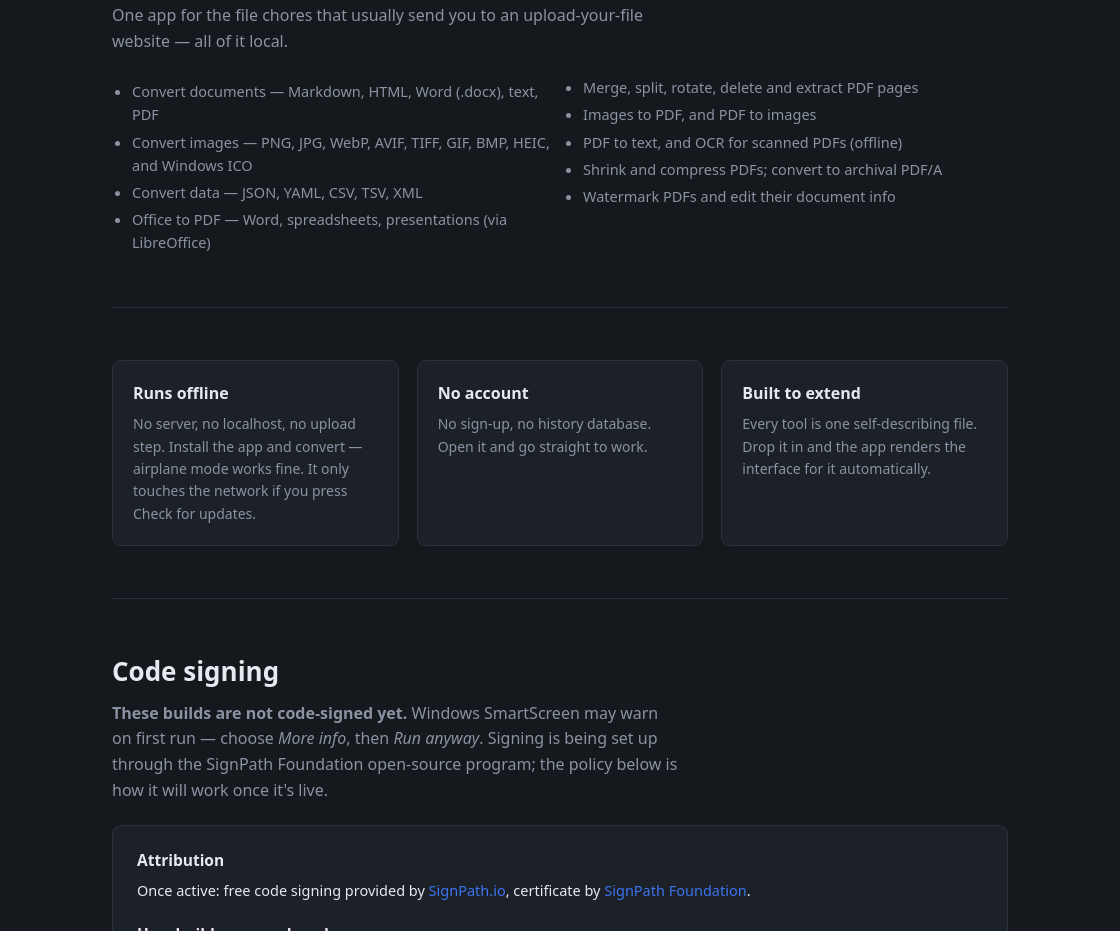
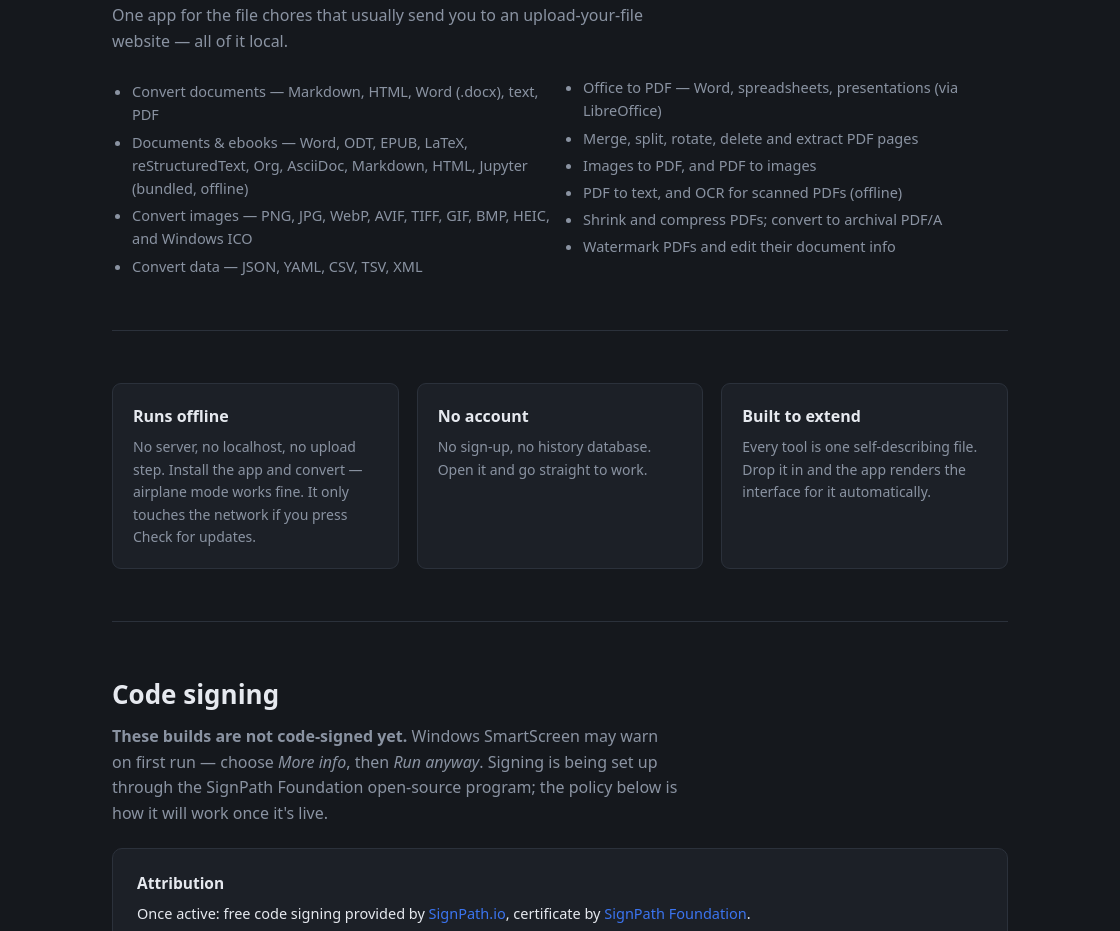
Before and after one commit to AxialForge/jdot-utilities, an Electron app: page docs/index.html in a window 1120 px wide. Shown: the part 1130-2061 px from the top of the page. Drawn offline with Linux system fonts and the light colour scheme.

Commit message:
Document the Documents & Ebooks converter on the site and README
List the new bundled-pandoc tool in the download page's "what it does"
and in the README feature list.

```diff
--- a/docs/index.html
+++ b/docs/index.html
@@ -178,6 +178,7 @@
           upload-your-file website — all of it local.</p>
         <ul>
           <li>Convert documents — Markdown, HTML, Word (.docx), text, PDF</li>
+          <li>Documents &amp; ebooks — Word, ODT, EPUB, LaTeX, reStructuredText, Org, AsciiDoc, Markdown, HTML, Jupyter (bundled, offline)</li>
           <li>Convert images — PNG, JPG, WebP, AVIF, TIFF, GIF, BMP, HEIC, and Windows ICO</li>
           <li>Convert data — JSON, YAML, CSV, TSV, XML</li>
           <li>Office to PDF — Word, spreadsheets, presentations (via LibreOffice)</li>
```
Also changed, not shown: README.md.
